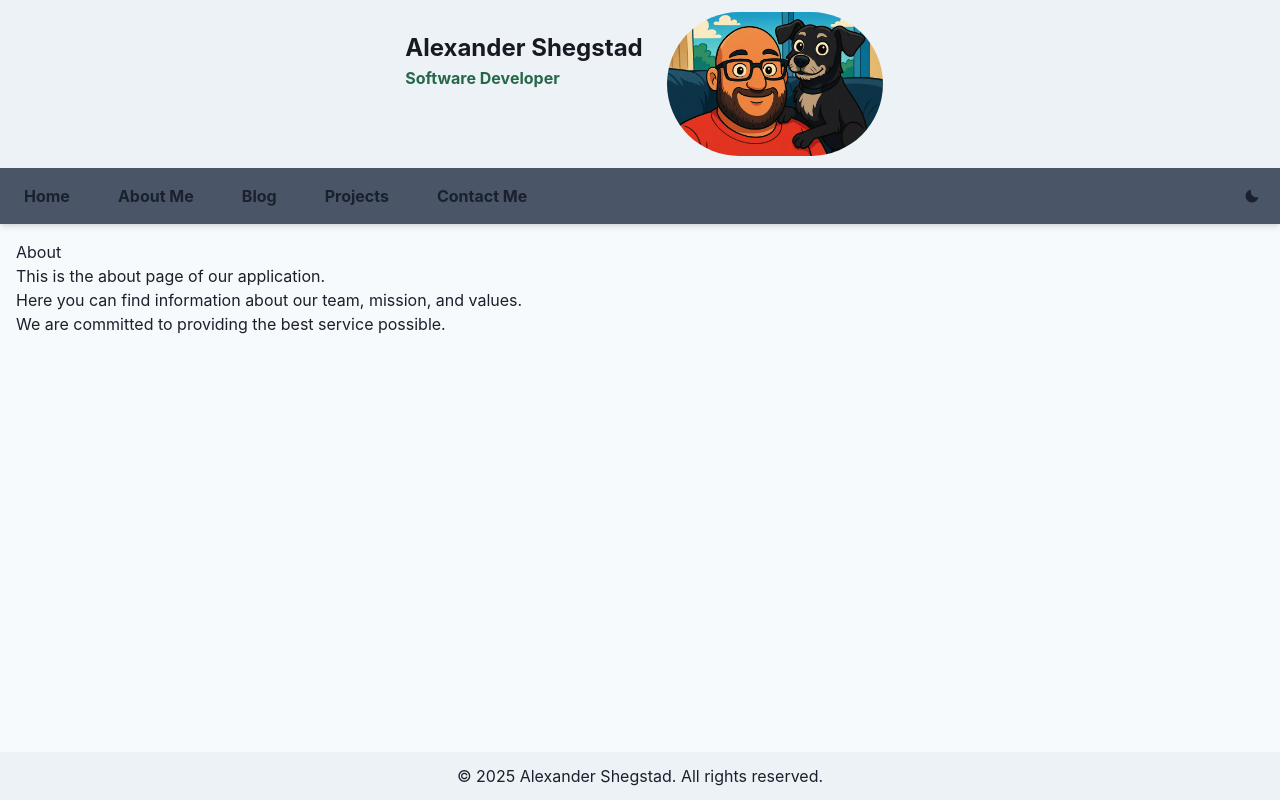
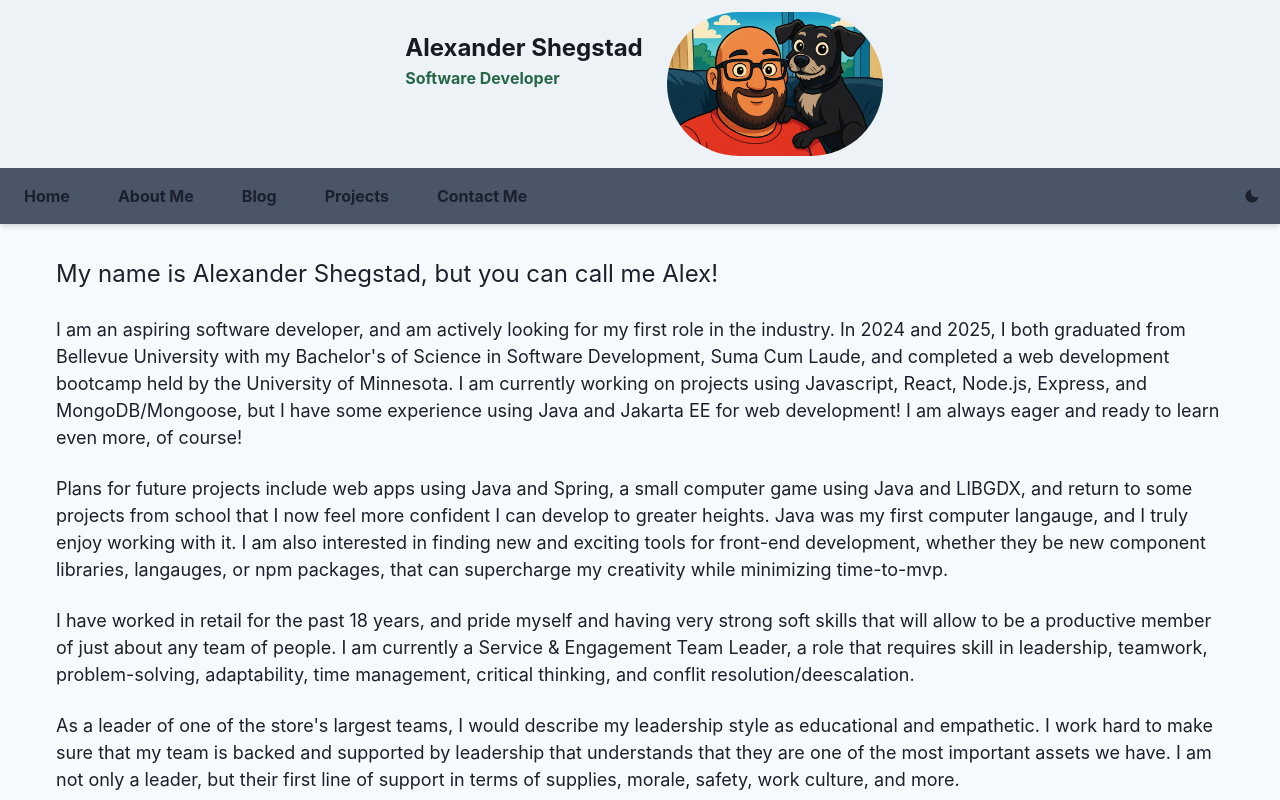
Before and after one commit to AMShegstad/personalBlogAndPortfolio, a React (Vite) app in the folder client/: page /about in a window 1280 px wide. Shown: the top 800 px of the page. Built offline with nearby package versions, Linux system fonts and the light colour scheme.

Commit message:
Added About Me Section with skill graph

```diff
--- a/client/package.json
+++ b/client/package.json
@@ -19,6 +19,7 @@
     "@chakra-ui/theme-tools": "^2.2.6",
     "@emotion/react": "^11.14.0",
     "@emotion/styled": "^11.14.0",
+    "chart.js": "^4.4.9",
     "framer-motion": "^12.16.0",
     "next-themes": "^0.4.6",
     "react": "^19.1.0",
--- a/client/src/App.jsx
+++ b/client/src/App.jsx
@@ -39,7 +39,7 @@ function App() {
         >
           <Header />
           <Navbar />
-          <Box as="main" flex="1" p={4} overflow="scroll">
+          <Box as="main" flex="1" p={4}>
             <Outlet/>
           </Box>
           <Footer />
--- a/client/src/Pages/About.jsx
+++ b/client/src/Pages/About.jsx
@@ -1,14 +1,49 @@
-import React from 'react'
+import React, { useEffect, useRef } from 'react'
+import { Text, Box } from '@chakra-ui/react'
+import Chart from 'chart.js/auto';
 
 const About = () => {
+  const chartRef = useRef(null);
+
+  useEffect(() => {
+    const xTechs = ["JavaScript", "React", "Node.js", "Express", "MongoDB", "Java", "Python", "HTML", "CSS", "SQL", "Git/Github", "REST APIs"];
+    const ySkill = [75, 66, 60, 80, 50, 65, 45, 90, 60, 35, 50, 75];
+    const barColors = ["#FF5733", "#33FF57", "#3357FF", "#F1C40F", "#8E44AD", "#E74C3C", "#3498DB", "#2ECC71", "#9B59B6", "#F39C12", "#1ABC9C", "#34495E"];
+
+    const ctx = chartRef.current.getContext("2d");
+    const chartInstance = new Chart(ctx, {
+      type: "bar",
+      data: {
+        labels: xTechs,
+        datasets: [{
+          backgroundColor: barColors,
+          data: ySkill
+        }]
+      },
+      options: {}
+    });
+
+    // Cleanup on unmount
+    return () => {
+      chartInstance.destroy();
+    };
+  }, []);
+
   return (
-    <div>
-      <h1>About</h1>
-      <p>This is the about page of our application.</p>
-      <p>Here you can find information about our team, mission, and values.</p>
-      <p>We are committed to providing the best service possible.</p>
-    </div>
-  )
+    <Box px={10} py={4}>
+      <Text fontSize="24px" >My name is Alexander Shegstad, but you can call me Alex!</Text>
+      <br />
+      <Text fontSize="18px">I am an aspiring software developer, and am actively looking for my first role in the industry. In 2024 and 2025, I both graduated from Bellevue University with my Bachelor's of Science in Software Development, Suma Cum Laude, and completed a web development bootcamp held by the University of Minnesota. I am currently working on projects using Javascript, React, Node.js, Express, and MongoDB/Mongoose, but I have some experience using Java and Jakarta EE for web development! I am always eager and ready to learn even more, of course!</Text>
+      <br />
+      <Text fontSize="18px">Plans for future projects include web apps using Java and Spring, a small computer game using Java and LIBGDX, and return to some projects from school that I now feel more confident I can develop to greater heights. Java was my first computer langauge, and I truly enjoy working with it. I am also interested in finding new and exciting tools for front-end development, whether they be new component libraries, langauges, or npm packages, that can supercharge my creativity while minimizing time-to-mvp.</Text>
+      <br />
+      <Text fontSize="18px"> I have worked in retail for the past 18 years, and pride myself and having very strong soft skills that will allow to be a productive member of just about any team of people. I am currently a Service & Engagement Team Leader, a role that requires skill in leadership, teamwork, problem-solving, adaptability, time management, critical thinking, and conflit resolution/deescalation.</Text>
+      <br />
+      <Text fontSize="18px"> As a leader of one of the store's largest teams, I would describe my leadership style as educational and empathetic. I work hard to make sure that my team is backed and supported by leadership that understands that they are one of the most important assets we have. I am not only a leader, but their first line of support in terms of supplies, morale, safety, work culture, and more.</Text>
+      <br />
+      <canvas ref={chartRef} style={{ width: "100%", maxWidth: "700px" }} />
+    </Box>
+  );
 }
 
-export default About
+export default About;
--- a/client/src/Pages/Home.jsx
+++ b/client/src/Pages/Home.jsx
@@ -4,8 +4,9 @@ import HomeBlogCard from '../components/HomeBlogCard';
 import HomeProjectCard from '../components/HomeProjectCard';
 
 const Home = () => {
+  const background = 'linear-gradient(to right, #f8f9fa, #e9ecef)'; // Example gradient background
   return (
-    <Flex direction="column" justifyContent="space-between" width={"100%"} minH="100vh" bg="gray.50">
+    <Flex direction="column" justifyContent="space-between" width={"100%"} minH="100vh" bg="gray.50" background={background}>
       <Box as="main" flex="1" p={4}>
         {/* Main content goes here */}
         <HStack spacing={4} mt={4}>
--- a/client/src/styles.css
+++ b/client/src/styles.css
@@ -4,4 +4,5 @@ body {
     padding: 0;
     background-color: #f4f4f4;
     width: 100vw;
+    background-color: linear-gradient(to right, #93a5cf, #e4efe9);
 }
```
Also changed, not shown: 1 other file (tests, documents, lock files or other folders).
